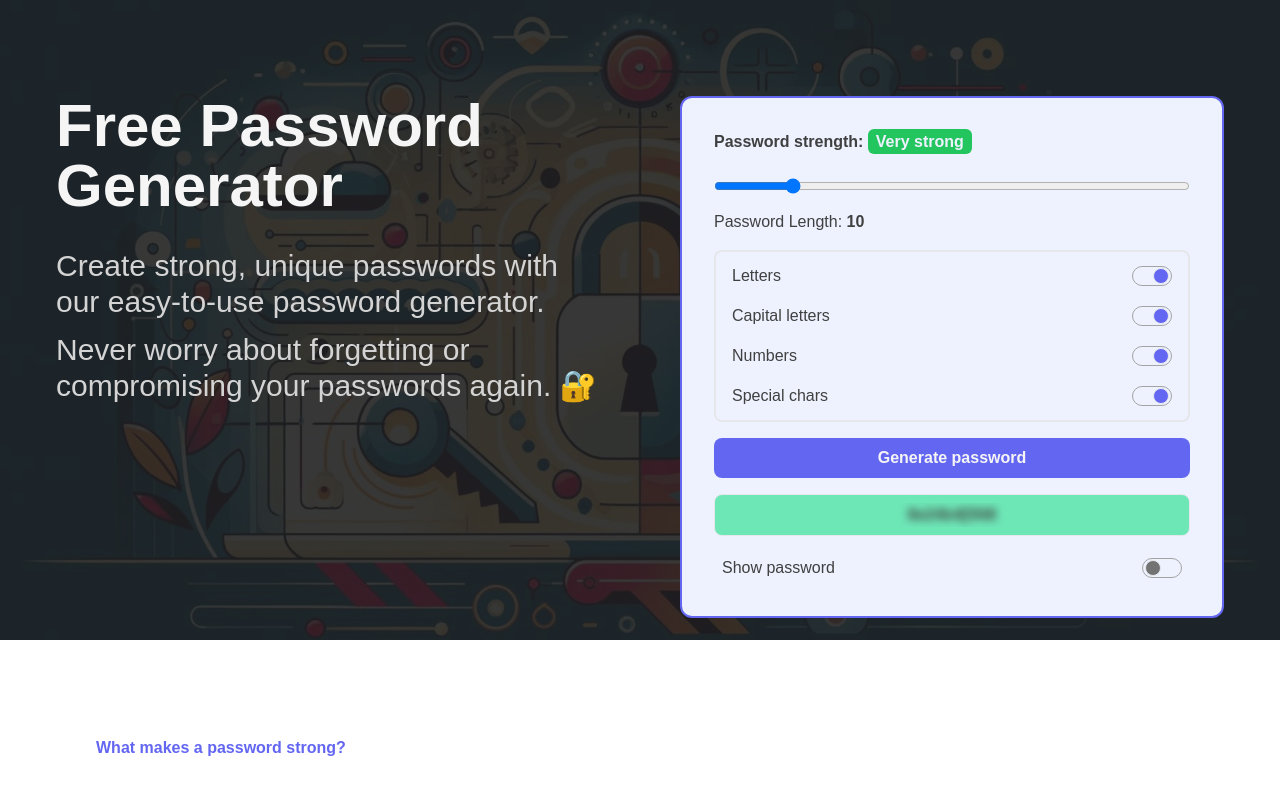
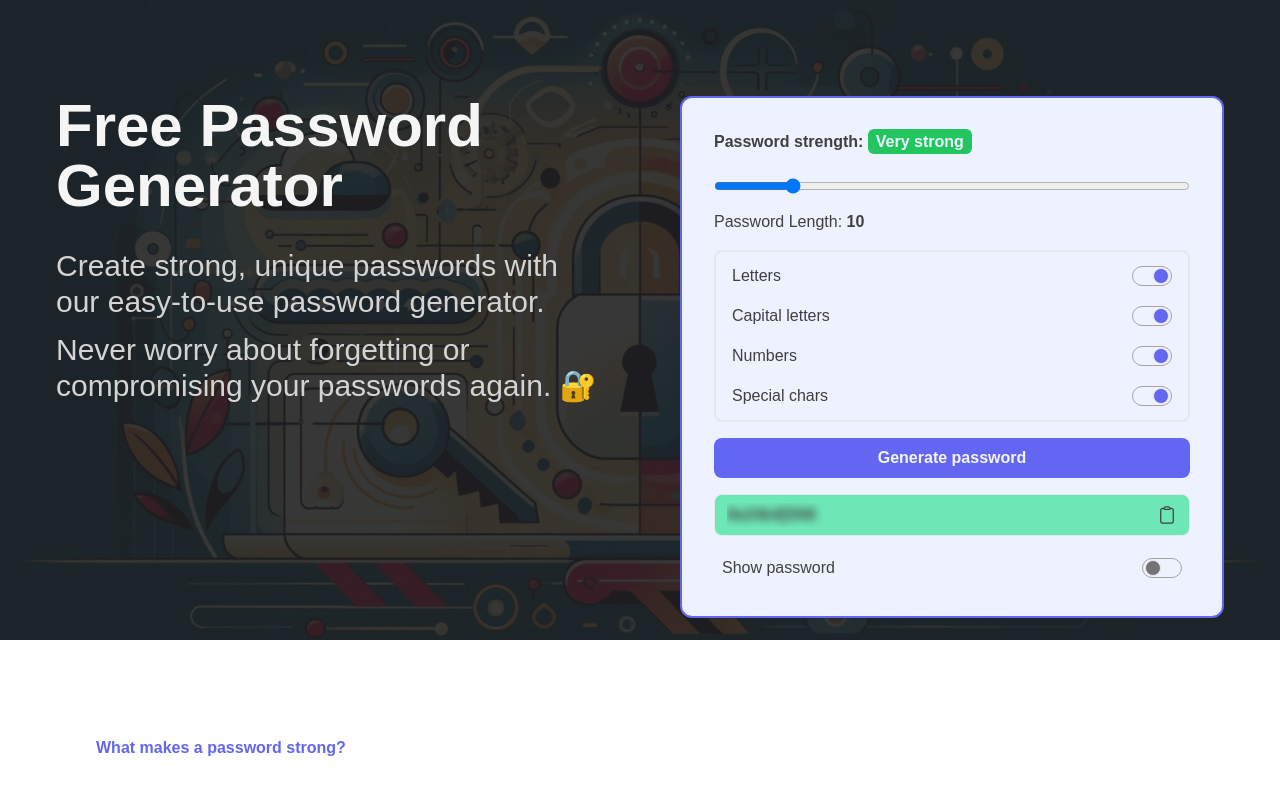
Before and after one commit to Patrykbarc/ts-password-generator, a React (Vite) app: page / in a window 1280 px wide. Shown: the top 795 px of the page. Built offline with nearby package versions, Linux system fonts and the light colour scheme.

Commit message:
Fixed app crashing caused by deselecting all options

```diff
--- a/src/components/GeneratePassword/GeneratePassword.tsx
+++ b/src/components/GeneratePassword/GeneratePassword.tsx
@@ -4,27 +4,26 @@ import { Button } from '../Button/Button'
 import { PasswordGeneratorSettings } from '../../utils/interfaces'
 import { copyToClipboard } from '../../utils/copyToClipboard'
 import { SwitchButton } from '../SwitchButton/SwitchButton'
-
+import { ClipboardIcon } from '@heroicons/react/24/outline'
 
 export function GeneratePassword({ settings }: { settings: PasswordGeneratorSettings }) {
 	const [generatedPassword, setGeneratedPassword] = useState('')
-	// const [isCopied, setIsCopied] = useState(false)
 	const [isPasswordBlured, setIsPasswordBlured] = useState(true)
 
 	const { includeCapitalLetters, includeLetters, includeNumbers, includeSpecialChars } = settings
+	const isDisabled =
+		!includeCapitalLetters && !includeLetters && !includeNumbers && !includeSpecialChars
 
 	const handleGeneratePassword = useCallback(() => {
-		const newPassword = generatePassword(settings)
-		setGeneratedPassword(newPassword)
-		// setIsCopied(false)
-	}, [settings])
+		if (!isDisabled) {
+			const newPassword = generatePassword(settings)
+			setGeneratedPassword(newPassword)
+		}
+	}, [settings, isDisabled])
 
 	useEffect(() => {
 		handleGeneratePassword()
 	}, [handleGeneratePassword])
-
-	const isDisabled =
-		!includeCapitalLetters && !includeLetters && !includeNumbers && !includeSpecialChars && true
 
 	return (
 		<div className='flex flex-col gap-4'>
@@ -35,13 +34,14 @@ export function GeneratePassword({ settings }: { settings: PasswordGeneratorSett
 			<div
 				className='cursor-pointer rounded-lg border bg-emerald-300 p-2 px-3 text-center transition-colors'
 				onClick={event => copyToClipboard({ event })}>
-				<div className='overflow-hidden'>
-					<p>
-						<span
-							className={`break-all font-semibold truncate ${isPasswordBlured ? 'blur-sm' : ''}`}>
-							{generatedPassword}
-						</span>
-					</p>
+				<div className='overflow-hidden items-center flex justify-between'>
+					<div
+						className={`break-all flex font-semibold truncate ${isPasswordBlured ? 'blur-sm' : ''}`}>
+						{generatedPassword}
+					</div>
+					<div className='pl-3'>
+						<ClipboardIcon className='size-5' />
+					</div>
 				</div>
 			</div>
 
--- a/src/components/GeneratorOptions/GeneratorOptions.tsx
+++ b/src/components/GeneratorOptions/GeneratorOptions.tsx
@@ -1,8 +1,15 @@
+import { useEffect, useState } from 'react'
 import { options } from '../../constants/options'
 import { GeneratorSettingsProps, PasswordGeneratorSettings } from '../../utils/interfaces'
 import { SwitchButton } from '../SwitchButton/SwitchButton'
 
 export function GeneratorOptions({ settings, setSettings }: GeneratorSettingsProps) {
+	const [warning, setWarning] = useState(true)
+
+	const { includeCapitalLetters, includeLetters, includeNumbers, includeSpecialChars } = settings
+	const isDisabled =
+		!includeCapitalLetters && !includeLetters && !includeNumbers && !includeSpecialChars
+
 	function handleSetOptions(optionName: keyof PasswordGeneratorSettings) {
 		setSettings(prevSettings => ({
 			...prevSettings,
@@ -10,9 +17,15 @@ export function GeneratorOptions({ settings, setSettings }: GeneratorSettingsPro
 		}))
 	}
 
+	useEffect(() => {
+		setWarning(isDisabled)
+	}, [settings, isDisabled])
+
 	return (
 		<div>
-			<div className='flex gap-2 sm:flex-row my-4 flex-wrap border-2 p-2 rounded-lg'>
+			<p>{warning}</p>
+			<div
+				className={`flex gap-2 sm:flex-row my-4 flex-wrap border-2 p-2 rounded-lg ${warning && 'border-red-300'}`}>
 				{options.map(option => {
 					return (
 						<div className='w-full' key={option.value}>
```
